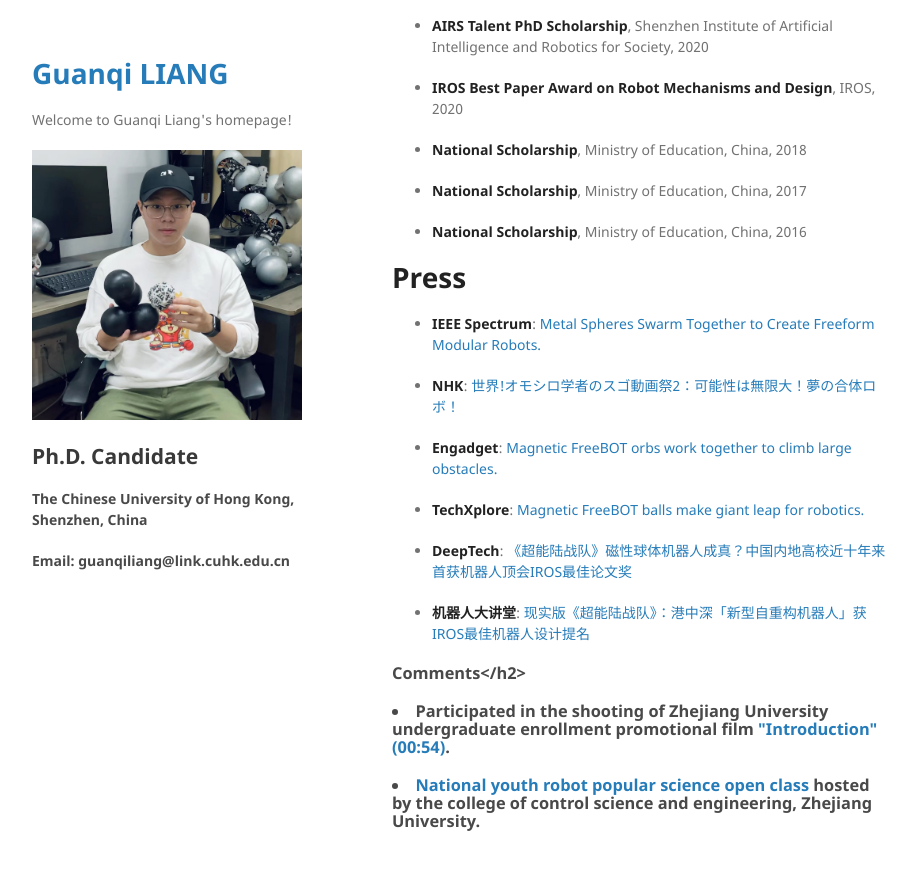
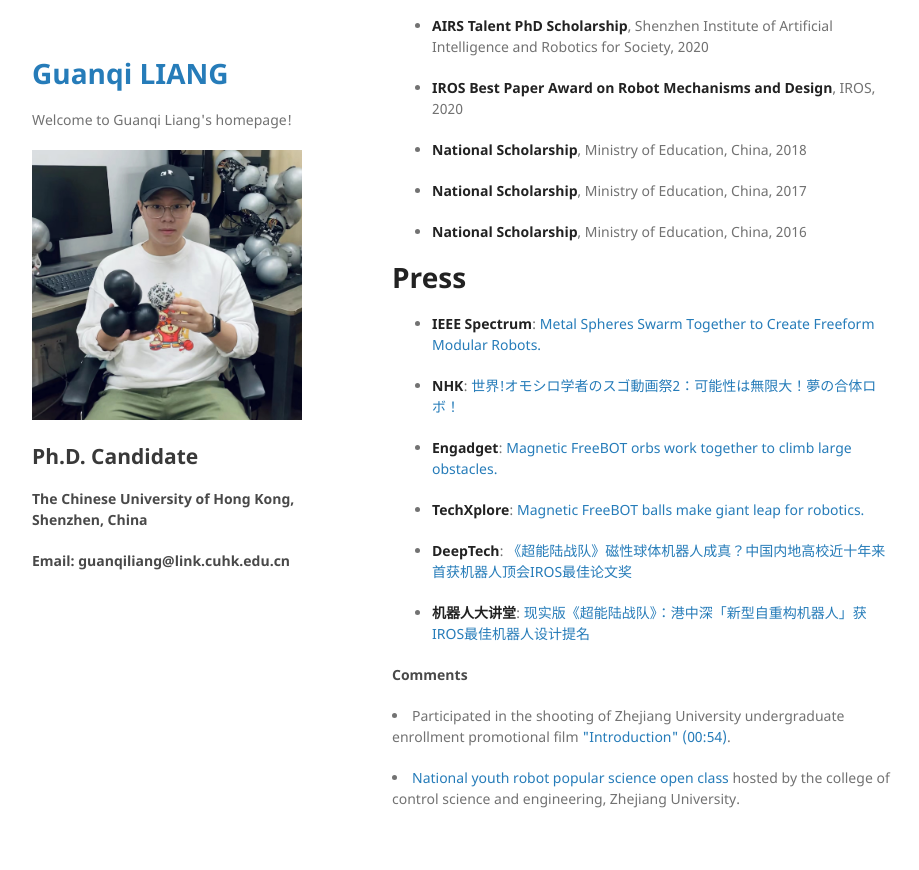
Before and after one commit to guanqiliang/guanqiliang.github.com, a Jekyll site: the page built from index.md, in a window 1280 px wide and 900 px high, scrolled down 1698 px. Shown: the top 870 px of the window, without its empty margins (178-1097 px from the left). Built offline with Jekyll 4.4.1, drawn with Linux system fonts in a browser that asks for light colours; our own code applies the rules of GitHub Pages for plain Markdown files.

```diff
--- a/index.md
+++ b/index.md
@@ -68,7 +68,7 @@ Hello, I am a 5th year Ph.D candidate, supervised by [Prof. Tin Lun LAM](https:/
 
 * <strong>机器人大讲堂</strong>: [现实版《超能陆战队》：港中深「新型自重构机器人」获IROS最佳机器人设计提名](https://mp.weixin.qq.com/s/Knbd47iNVu5qtmXGJRuWSQ)
 
-<h3>Comments</h2>
+<h4>Comments</h4>
 <p>
 <li>Participated in the shooting of Zhejiang University undergraduate enrollment promotional film <a href="https://zdzsc.zju.edu.cn/_s92/2022/0614/c24412a2592043/page.psp">"Introduction" (00:54)</a>.</li>
 </p>
```
